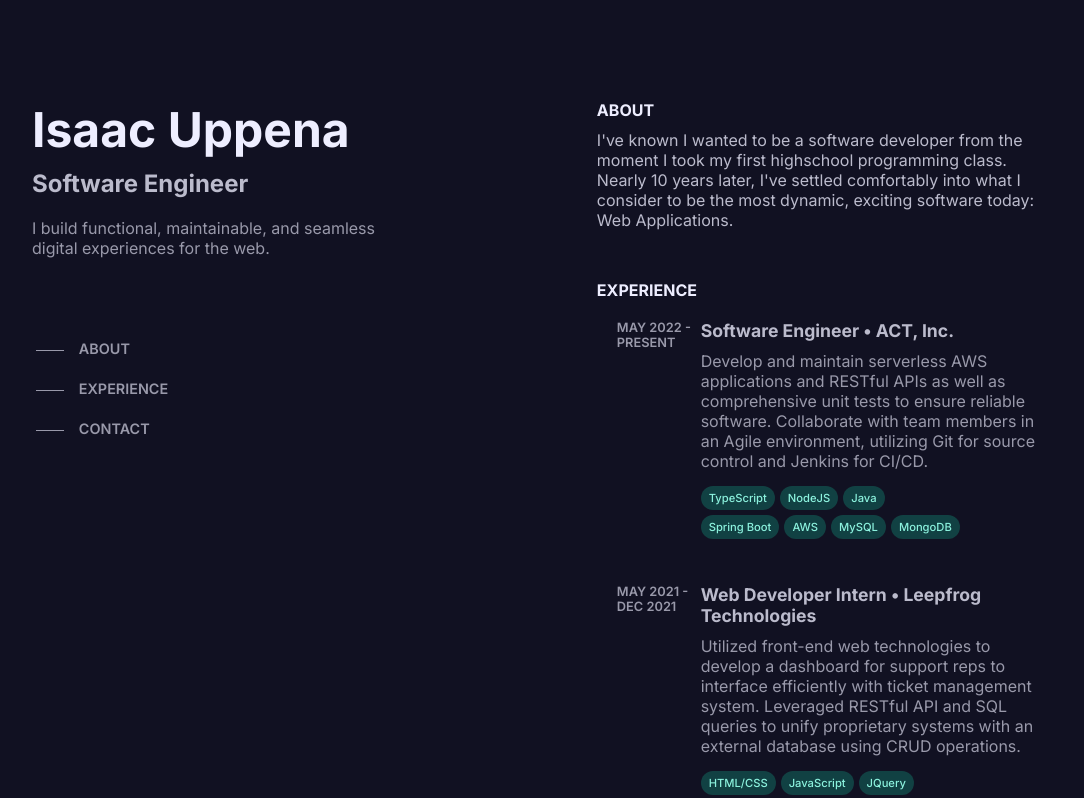
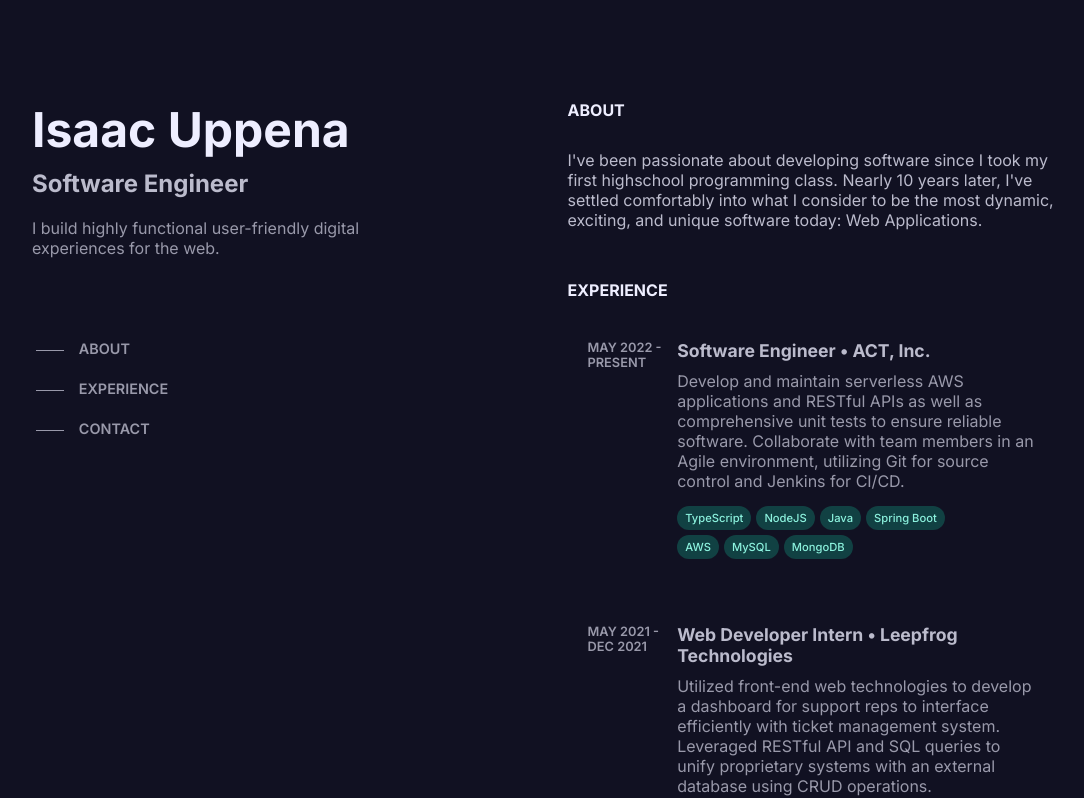
Before and after one commit to IsaacUppena/IsaacUppena.github.io, a React (Create React App) app: page / in a window 1280 px wide. Shown: the top 798 px of the page, without its empty margins (96-1180 px from the left). Built offline with nearby package versions, Linux system fonts and the light colour scheme.

Commit message:
Update layout and favicon

```diff
--- a/public/index.html
+++ b/public/index.html
@@ -7,7 +7,7 @@
     <meta name="theme-color" content="#000000" />
     <meta
       name="description"
-      content="Web site created using create-react-app"
+      content="Portfolio Site"
     />
     <link rel="apple-touch-icon" href="%PUBLIC_URL%/logo192.png" />
     <!--
@@ -24,7 +24,7 @@
       work correctly both with client-side routing and a non-root public URL.
       Learn how to configure a non-root public URL by running `npm run build`.
     -->
-    <title>React App</title>
+    <title>Portfolio</title>
   </head>
   <body>
     <noscript>You need to enable JavaScript to run this app.</noscript>
--- a/src/components/Heading.jsx
+++ b/src/components/Heading.jsx
@@ -10,7 +10,7 @@ function Heading({ children }) {
 }
 
 const HeadingContainer = styled.div`
-  /* padding: 10px 20px; */
+  padding-bottom: 20px;
 `;
 
 const Title = styled.h2`
--- a/src/components/Section.jsx
+++ b/src/components/Section.jsx
@@ -49,18 +49,14 @@ function Section(props) {
 const SectionContainer = styled.a`
   @media (min-width: 800px) {
     display: flex;
+    &:hover {
+      cursor: pointer;
+      background-color: var(--container);
+    }
+    border-radius: 15px;
+    padding: 20px;
   }
-  border-radius: 15px;
   transition: background-color ease-in 0.1s;
-  padding: 20px;
-  text-decoration: none;
-  &:hover {
-    cursor: pointer;
-    background-color: var(--container);
-  }
-`;
-
-const Link = styled.a`
   text-decoration: none;
 `;
 
@@ -73,7 +69,11 @@ const LeftColumn = styled.div`
 `;
 
 const RightColumn = styled.div`
-  width: 80%;
+  @media (min-width: 800px) {
+    width: 80%;
+    margin: none;
+  }
+  margin-bottom: 20px;
 `;
 
 const Title = styled.h3`
--- a/src/layout/About.jsx
+++ b/src/layout/About.jsx
@@ -8,10 +8,10 @@ function About() {
       <Heading>About</Heading>
       <ParagraphContainer>
         <Paragraph>
-          I've known I wanted to be a software developer from the moment I took
-          my first highschool programming class. Nearly 10 years later, I've
-          settled comfortably into what I consider to be the most dynamic,
-          exciting software today: Web Applications.
+          I've been passionate about developing software since I took my first
+          highschool programming class. Nearly 10 years later, I've settled
+          comfortably into what I consider to be the most dynamic, exciting, and
+          unique software today: Web Applications.
         </Paragraph>
         {/* <Paragraph>
           My main focus
--- a/src/layout/Header.jsx
+++ b/src/layout/Header.jsx
@@ -9,8 +9,8 @@ function Header() {
         <Name>Isaac Uppena</Name>
         <Title>Software Engineer</Title>
         <Description>
-          I build functional, maintainable, and seamless digital experiences for
-          the web.
+          I build highly functional user-friendly digital experiences for the
+          web.
         </Description>
       </HeaderTextContainer>
       <Navigation />
```
Also changed, not shown: 1 other file (tests, documents, lock files or other folders).
